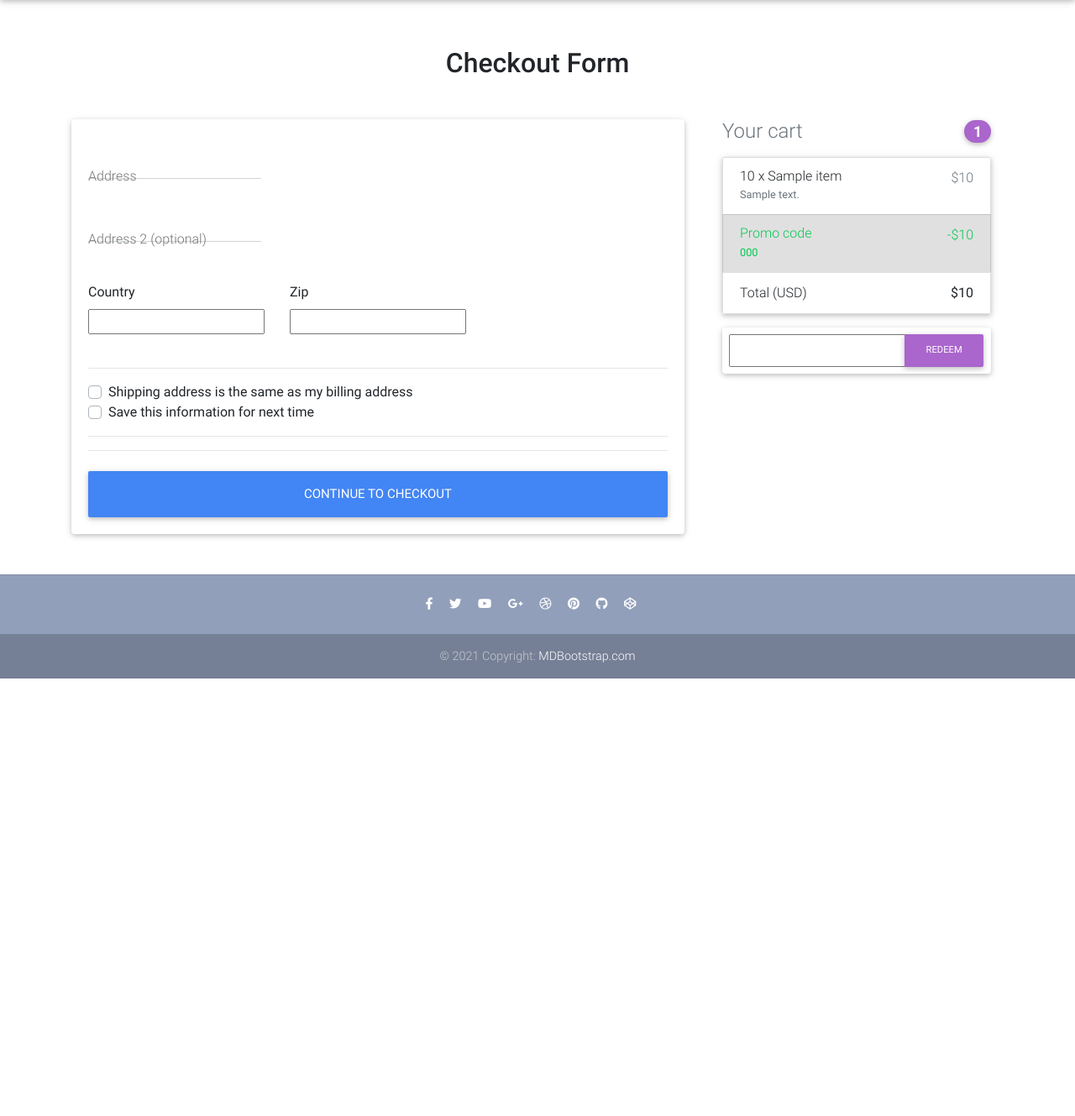
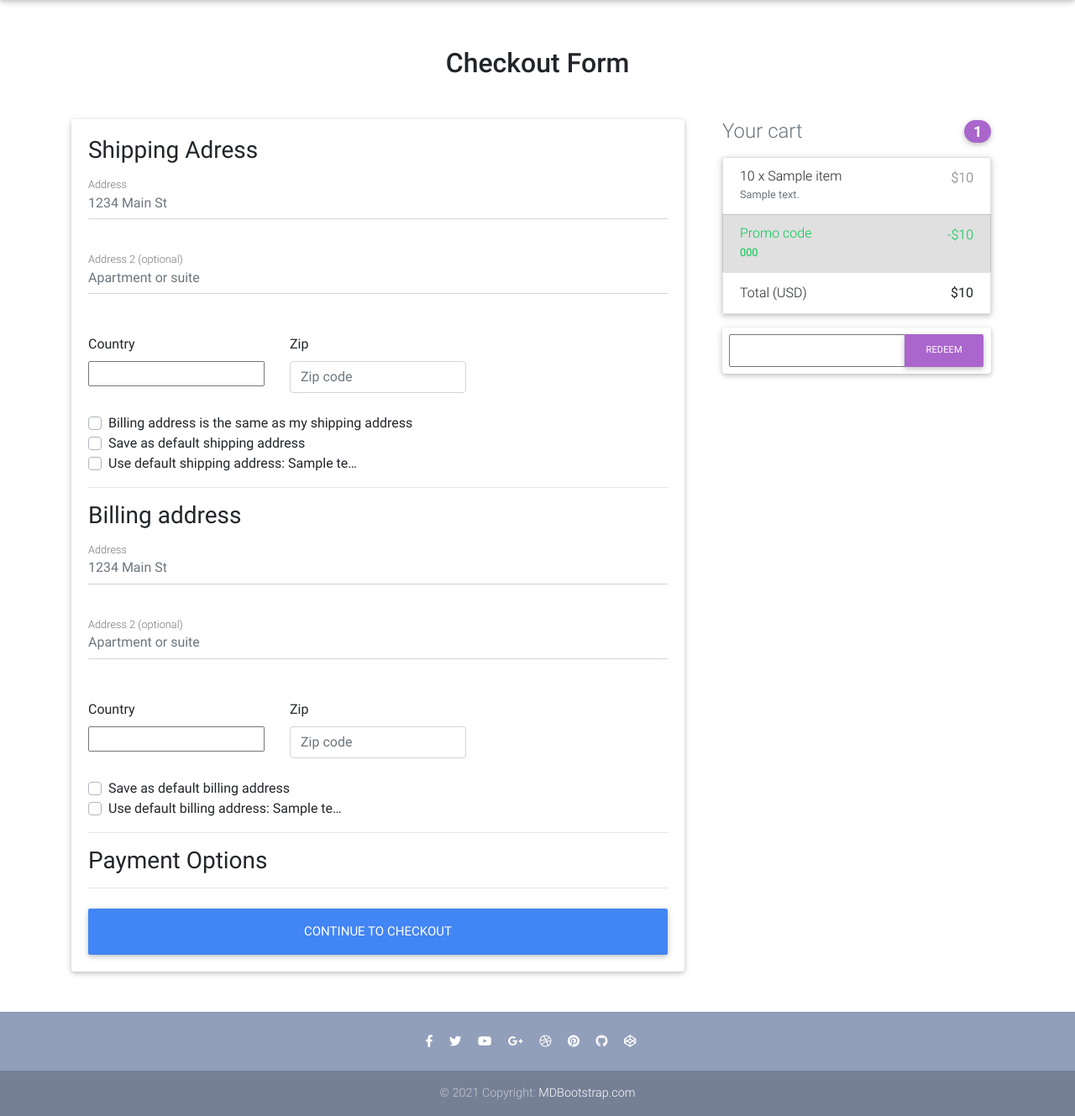
Before and after one commit to Brainisthekey/Django-eCommerce, a Django app: template templates/checkout-page.html in a window 1280 px wide. Shown: the part 64-1393 px from the top of the page at 84% size. Before the commit the page ends 872 px from the top, so only its background shows below. Run offline with Django 3.2, Linux system fonts and the light colour scheme; the template is opened without the code that fills it: most values are stand-ins (such as "Sample title", 1, 10 or a date in 2020); form fields are guessed from the names that the template uses; parts of the project's set-up code (start-up, migrations or seed data) failed here and were passed over; some libraries are stand-ins or nearby versions.

Commit message:
feat:added the logic for the get request checkout view

```diff
--- a/templates/checkout-page.html
+++ b/templates/checkout-page.html
@@ -5,7 +5,6 @@
   <main>
     <div class="container wow fadeIn">
 
-      <!-- Heading -->
       <h2 class="my-5 h2 text-center">Checkout Form</h2>
 
       <!--Grid row-->
@@ -19,60 +18,110 @@
             <!--Card content-->
             <form method="POST" class="card-body">
               {% csrf_token %}
-              <!--address-->
+
+              <h3>Shipping Adress</h3>
+
+                <div class="hideable_shipping_form">
+
                   <div class="md-form mb-5">
-                {{ form.street_adress }}
-                <label for="address" class="">Address</label>
+                    <input type='text' placeholder='1234 Main St' id='shipping_address' name='shipping_address' class='form-control' />
+                    <label for="shipping_address" class="">Address</label>
                   </div>
 
-              <!--address-2-->
                   <div class="md-form mb-5">
-                {{ form.apartment_adress }}
-                <label for="address-2" class="">Address 2 (optional)</label>
+                    <input type='text' placeholder='Apartment or suite' id='shipping_address2' name='shipping_address2' class='form-control' />
+                    <label for="shipping_address2" class="">Address 2 (optional)</label>
                   </div>
 
-              <!--Grid row-->
                   <div class="row">
-
-                <!--Grid column-->
                     <div class="col-lg-4 col-md-12 mb-4">
 
                       <label for="country">Country</label>
-                  {{ form.country }}
+                      {{ form.shipping_country }}
                       <div class="invalid-feedback">
                         Please select a valid country.
                       </div>
+                    </div>
 
-                </div>
-                <!--Grid column-->
-
-                <!--Grid column-->
                     <div class="col-lg-4 col-md-6 mb-4">
-
-                  <label for="zip">Zip</label>
-                  {{ form.zip }}
+                      <label for="shipping_zip">Zip</label>
+                      <input type='text' placeholder='Zip code' id='shipping_zip' name='shipping_zip' class='form-control' />
                       <div class="invalid-feedback">
                         Zip code required.
                       </div>
 
                     </div>
-                <!--Grid column-->
+                  </div>
+
+                  <div class="custom-control custom-checkbox">
+                    <input type="checkbox" class="custom-control-input" name="same_billing_address" id="same_billing_address">
+                    <label class="custom-control-label" for="same_billing_address">Billing address is the same as my shipping address</label>
+                  </div>
+                  <div class="custom-control custom-checkbox">
+                    <input type="checkbox" class="custom-control-input" name="set_default_shipping" id="set_default_shipping">
+                    <label class="custom-control-label" for="set_default_shipping">Save as default shipping address</label>
+                  </div>
 
                 </div>
-              <!--Grid row-->
+
+                {% if default_shipping_address %}
+                <div class="custom-control custom-checkbox">
+                  <input type="checkbox" class="custom-control-input" name="use_default_shipping" id="use_default_shipping">
+                  <label class="custom-control-label" for="use_default_shipping">Use default shipping address: {{ default_shipping_address.street_address|truncatechars:10 }}</label>
+                </div>
+                {% endif %}
 
                 <hr>
 
-              <div class="custom-control custom-checkbox">
-                <input {% if form.same_shipping_adress.value %} checked {% endif %} type="checkbox" class="custom-control-input" name="same_billing_adress" id="same-address">
-                <label class="custom-control-label" for="same-address">Shipping address is the same as my billing address</label>
-              </div>
-              <div class="custom-control custom-checkbox">
-                <input {% if form.save_info.value %} checked {% endif %} type="checkbox" class="custom-control-input" name='save-info' id="save-info">
-                <label class="custom-control-label" for="save-info">Save this information for next time</label>
+                <h3>Billing address</h3>
+
+                <div class='hideable_billing_form'>
+                  <div class="md-form mb-5">
+                    <input type='text' placeholder='1234 Main St' id='billing_address' name='billing_address' class='form-control' />
+                    <label for="billing_address" class="">Address</label>
                   </div>
 
+                  <div class="md-form mb-5">
+                    <input type='text' placeholder='Apartment or suite' id='billing_address2' name='billing_address2' class='form-control' />
+                    <label for="billing_address2" class="">Address 2 (optional)</label>
+                  </div>
+
+                  <div class="row">
+                    <div class="col-lg-4 col-md-12 mb-4">
+                      <label for="country">Country</label>
+                      {{ form.billing_country }}
+                      <div class="invalid-feedback">
+                        Please select a valid country.
+                      </div>
+                    </div>
+
+                    <div class="col-lg-4 col-md-6 mb-4">
+                      <label for="billing_zip">Zip</label>
+                      <input type='text' placeholder='Zip code' id='billing_zip' name='billing_zip' class='form-control' />
+                      <div class="invalid-feedback">
+                        Zip code required.
+                      </div>
+                    </div>
+
+                  </div>
+
+                  <div class="custom-control custom-checkbox">
+                    <input type="checkbox" class="custom-control-input" name="set_default_billing" id="set_default_billing">
+                    <label class="custom-control-label" for="set_default_billing">Save as default billing address</label>
+                  </div>
+
+                </div>
+
+                {% if default_billing_address %}
+                <div class="custom-control custom-checkbox">
+                  <input type="checkbox" class="custom-control-input" name="use_default_billing" id="use_default_billing">
+                  <label class="custom-control-label" for="use_default_billing">Use default billing address: {{ default_billing_address.street_address|truncatechars:10 }}</label>
+                </div>
+                {% endif %}
+
               <hr>
+
+              <h3>Payment Options</h3>
 
               <div class="d-block my-3">
                 {% for value, name in form.fields.payment_option.choices %}
```
Also changed, not shown: core/forms.py (+26 -15 lines), core/views.py (+17 -3 lines). Lines whose indentation alone changed are shown as unchanged.
